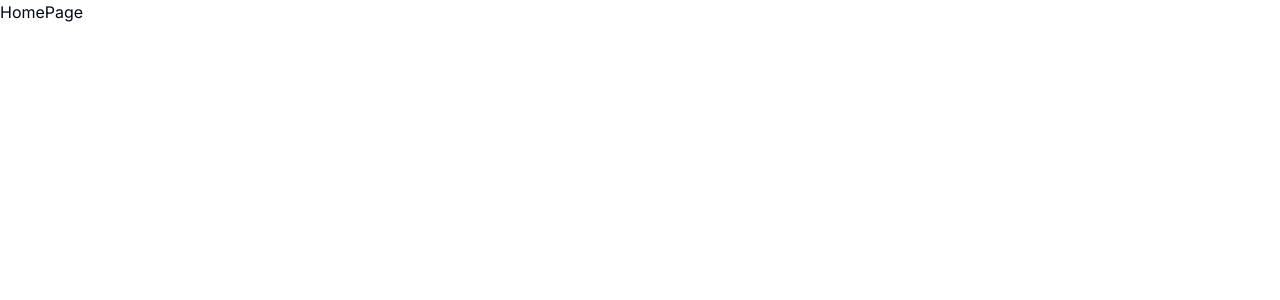
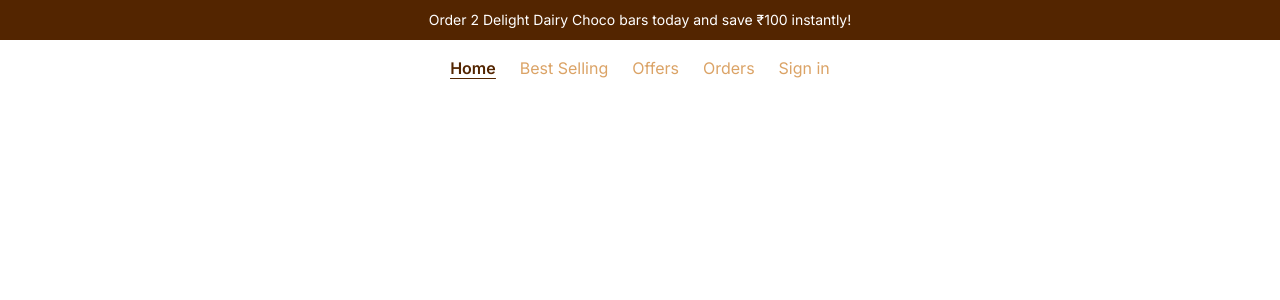
Before and after one commit to devraj27dec/choco, a Next.js app: page / in a window 1280 px wide. Shown: the top 300 px of the page. Built offline with nearby package versions, Linux system fonts and the light colour scheme.

Commit message:
add Header section

```diff
--- a/src/app/(client)/_component/Header.tsx
+++ b/src/app/(client)/_component/Header.tsx
@@ -1,8 +1,41 @@
-import React from 'react'
+'use client';
+
+import { cn } from "@/lib/utils";
+import Link from "next/link";
+import { usePathname } from "next/navigation";
 
 const Header = () => {
+
+  const pathname = usePathname();
+
+  const navItems = [
+    {label: 'Home' , href: '/'},
+    {label: 'Best Selling' , href: '/best-selling'},
+    {label: 'Offers' , href: '/offers'},
+    {label: 'Orders' , href: '/account/orders'}
+  ]
   return (
-    <div>Header</div>
+    <header>
+      <div className=' flex h-10 items-center justify-center text-center bg-brown-900 text-white'>
+        <span className=' text-sm'>
+          Order 2 Delight Dairy Choco bars today and save ₹100 instantly!
+        </span>
+      </div>
+      <nav className=' h-14 flex items-center justify-center'>
+        <ul className=" flex items-center justify-center gap-6">
+        {navItems.map((item) => (
+            <li key={item.href}
+              className={cn('text-brown-300 underline-offset-4 transition-all hover:cursor-pointer hover:text-brown-900 hover:underline' , pathname === item.href && 'font-semibold text-brown-900 underline' )}
+            >
+              <Link href={item.href}>{item.label}</Link>
+            </li>
+          ))}
+          <li className=" text-brown-300 underline-offset-4 transition-all hover:cursor-pointer hover:text-brown-900 hover:underline  ">
+            Sign in
+          </li>
+        </ul>
+      </nav>
+    </header>
   )
 }
 
--- a/src/app/(client)/page.tsx
+++ b/src/app/(client)/page.tsx
@@ -1,8 +1,11 @@
 import React from 'react'
+import Header from './_component/Header'
 
 const HomePage = () => {
   return (
-    <div>HomePage</div>
+    <>
+      <Header/>
+    </>
   )
 }
 
--- a/src/app/page.tsx
+++ /dev/null
@@ -1,8 +0,0 @@
-
-
-export default function Home() {
-  return (
-    <h1>Hello world </h1>
-
-  );
-}
--- a/tailwind.config.ts
+++ b/tailwind.config.ts
@@ -23,6 +23,18 @@ const config = {
         sans: ["var(--font-sans)", ...fontFamily.sans],
       },
       colors: {
+        brown: {
+          50: '#f9f0e6',
+          100: '#f3e1cc',
+          200: '#e7c299',
+          300: '#dba366',
+          400: '#cf8433',
+          500: '#c36500',
+          600: '#a75500',
+          700: '#8b4500',
+          800: '#6f3500',
+          900: '#532500',
+        },
         border: "hsl(var(--border))",
         input: "hsl(var(--input))",
         ring: "hsl(var(--ring))",
```
